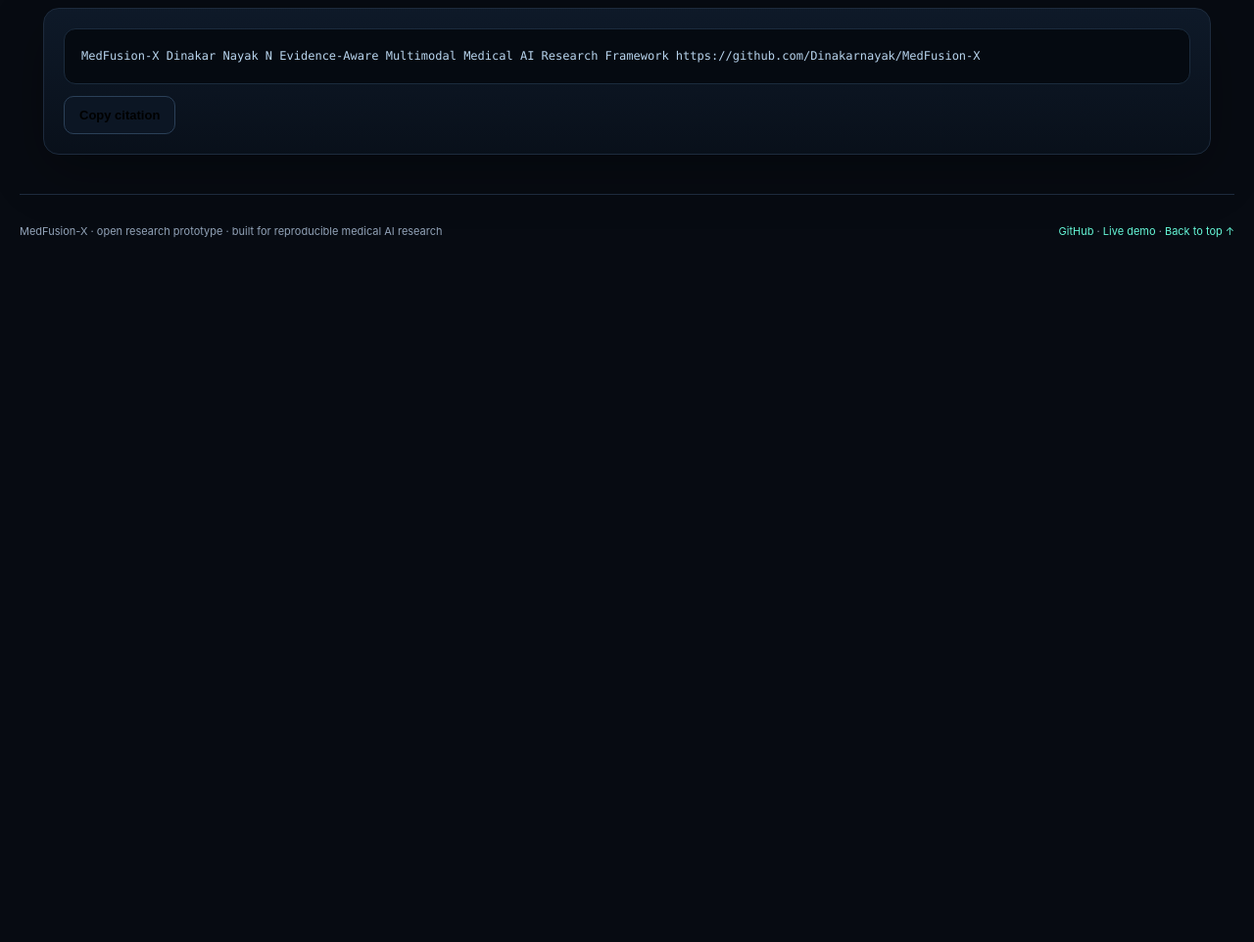
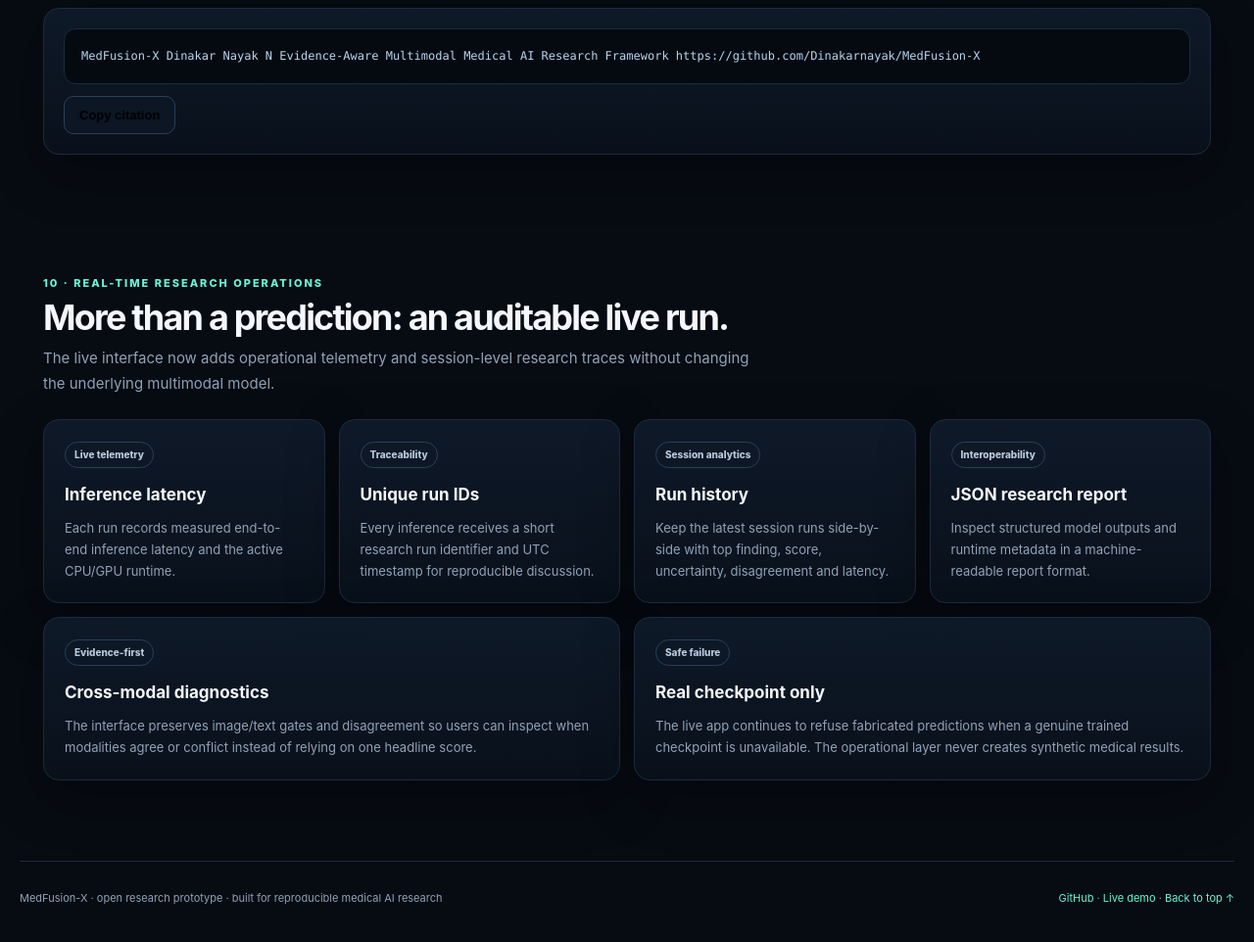
Before and after one commit to Dinakarnayak/MedFusion-X, a plain HTML site: page docs/index.html in a window 1280 px wide. Shown: the part 5507-6469 px from the top of the page at 98% size. Before the commit the page ends 5807 px from the top, so only its background shows below. Drawn offline with Linux system fonts and the light colour scheme.

Commit message:
docs: add real-time research operations to portal

```diff
--- a/docs/index.html
+++ b/docs/index.html
@@ -243,6 +243,20 @@ Evidence-Aware Multimodal Medical AI Research Framework
 https://github.com/Dinakarnayak/MedFusion-X</div>
  <button class="btn" id="copyCitation" style="margin-top:12px">Copy citation</button><span id="copyStatus" class="note" style="margin-left:10px" aria-live="polite"></span></div>
 </section>
+
+<section class="section" id="live-ops">
+ <div class="section-head"><div><div class="kicker">10 · Real-time research operations</div><h2>More than a prediction: an auditable live run.</h2><p class="intro">The live interface now adds operational telemetry and session-level research traces without changing the underlying multimodal model.</p></div></div>
+ <div class="grid4">
+  <article class="card"><span class="tag">Live telemetry</span><h3>Inference latency</h3><p>Each run records measured end-to-end inference latency and the active CPU/GPU runtime.</p></article>
+  <article class="card"><span class="tag">Traceability</span><h3>Unique run IDs</h3><p>Every inference receives a short research run identifier and UTC timestamp for reproducible discussion.</p></article>
+  <article class="card"><span class="tag">Session analytics</span><h3>Run history</h3><p>Keep the latest session runs side-by-side with top finding, score, uncertainty, disagreement and latency.</p></article>
+  <article class="card"><span class="tag">Interoperability</span><h3>JSON research report</h3><p>Inspect structured model outputs and runtime metadata in a machine-readable report format.</p></article>
+ </div>
+ <div class="two" style="margin-top:14px">
+  <article class="card"><span class="tag">Evidence-first</span><h3>Cross-modal diagnostics</h3><p>The interface preserves image/text gates and disagreement so users can inspect when modalities agree or conflict instead of relying on one headline score.</p></article>
+  <article class="card"><span class="tag">Safe failure</span><h3>Real checkpoint only</h3><p>The live app continues to refuse fabricated predictions when a genuine trained checkpoint is unavailable. The operational layer never creates synthetic medical results.</p></article>
+ </div>
+</section>
 </main>
 
 <footer class="wrap footer">
```
